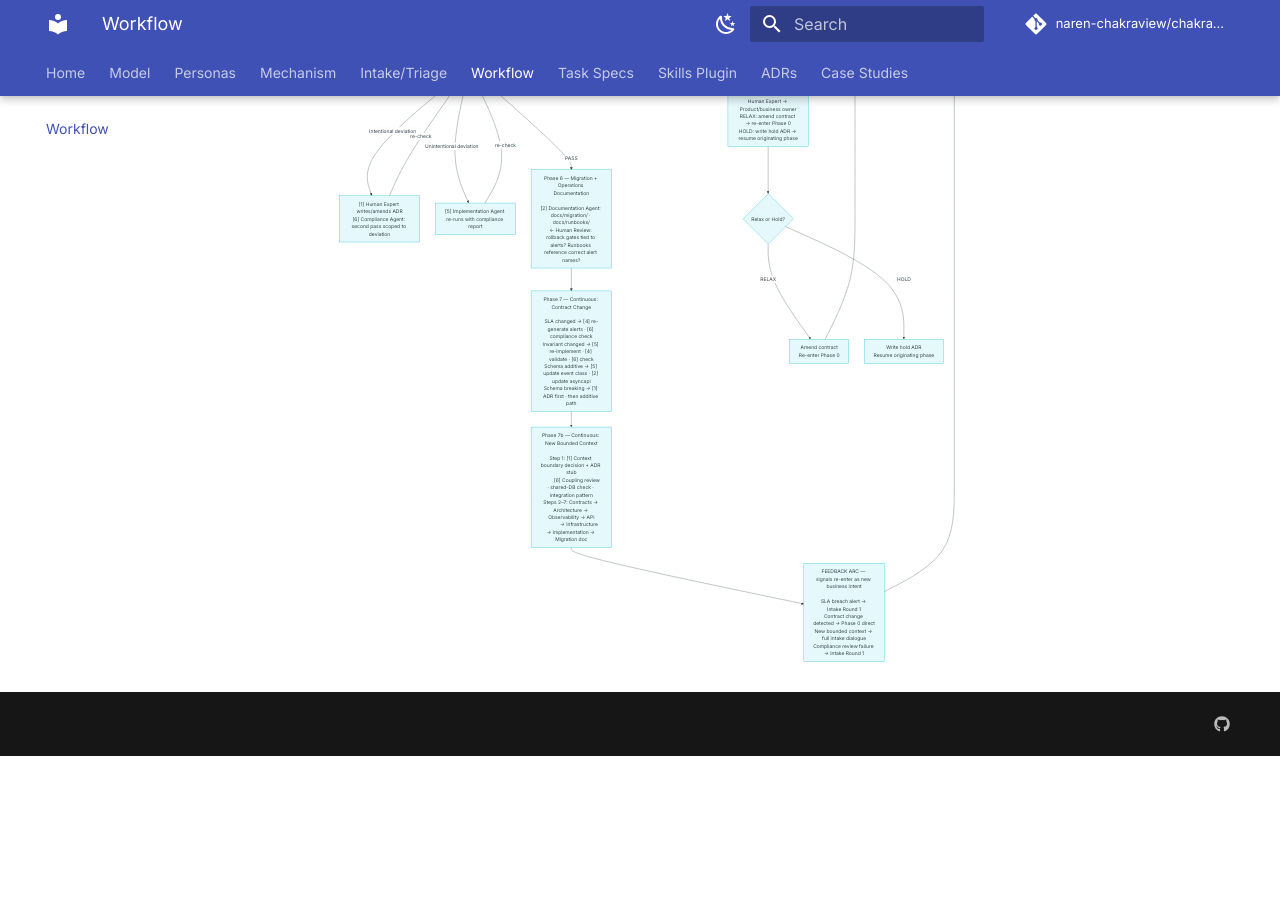
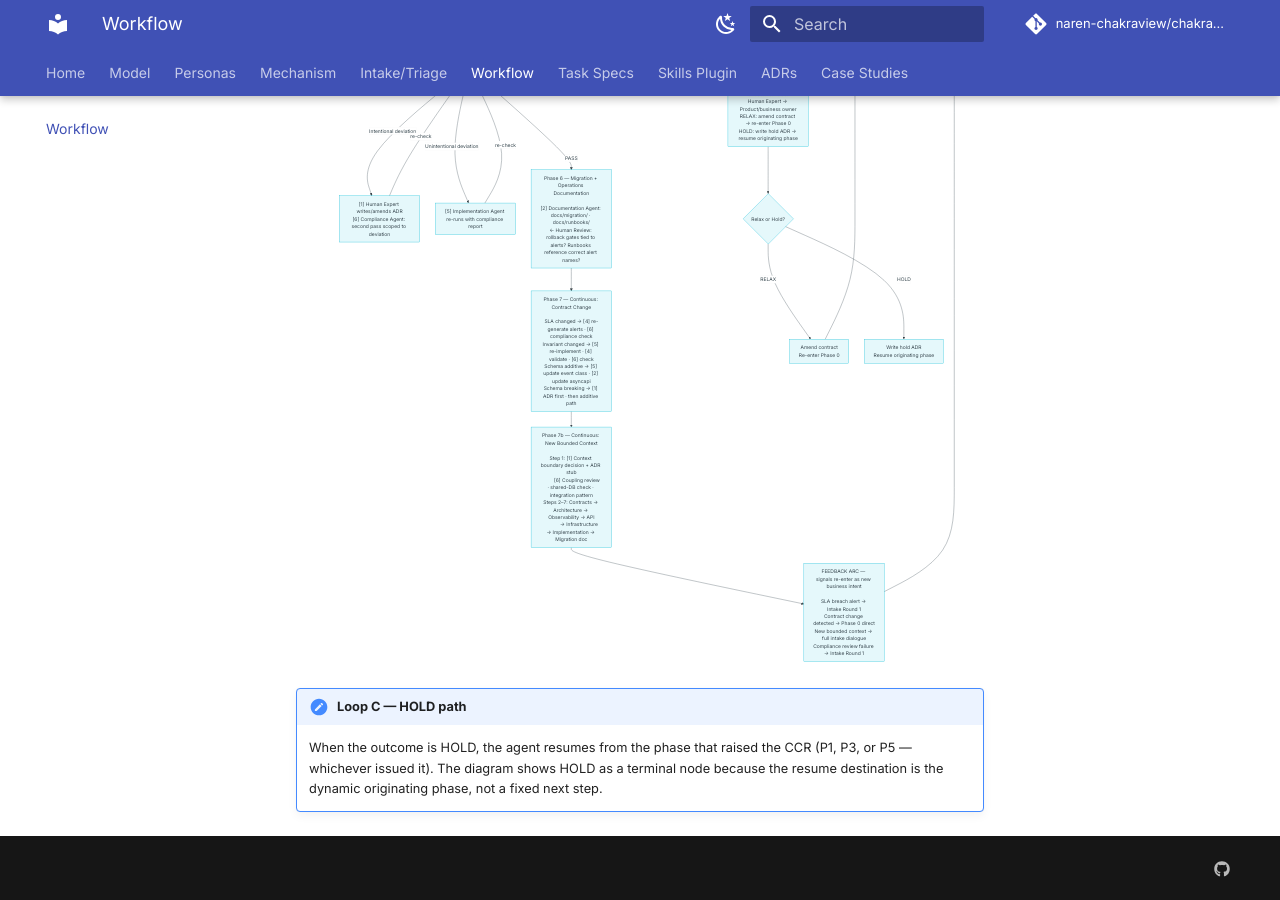
Before and after one commit to naren-chakraview/chakraview-ai-dev-model, an MkDocs documentation site: the page built from docs/workflow/index.md, in a window 1280 px wide and 900 px high, scrolled down 1659 px. Built offline with MkDocs 1.6.1 and Material for MkDocs 9.7.7, drawn with Linux system fonts in a browser that asks for light colours; comment, search, counter and statistics services are not loaded; before the commit the page ends 2415 px from its top, so only the background shows below that.

Commit message:
fix: inline CCR threshold in skill files; add HOLD path note to diagram

````diff
--- a/docs/workflow/index.md
+++ b/docs/workflow/index.md
@@ -90,3 +90,6 @@ flowchart TD
     CCRD -->|HOLD| CCR_HOLD
     CCR_RELAX --> P0
 ```
+
+!!! note "Loop C — HOLD path"
+    When the outcome is HOLD, the agent resumes from the phase that raised the CCR (P1, P3, or P5 — whichever issued it). The diagram shows HOLD as a terminal node because the resume destination is the dynamic originating phase, not a fixed next step.
````
Also changed, not shown: skills/source/persona-documentation-agent.md (+5 -1 lines), skills/source/persona-implementation-agent.md (+5 -1 lines), skills/source/persona-script-authoring-agent.md (+5 -1 lines).
